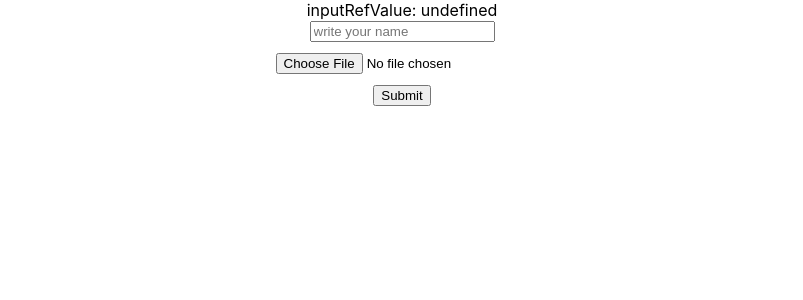
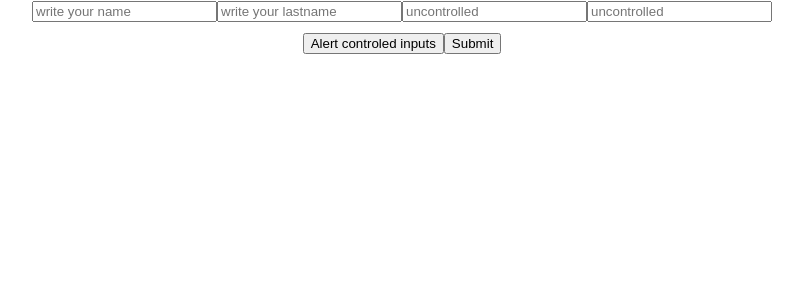
Before and after one commit to roman-toritsyn/react-studying, a React (Create React App) app: page / in a window 1280 px wide. Shown: the top 300 px of the page, without its empty margins (238-1041 px from the left). Built offline with nearby package versions, Linux system fonts and the light colour scheme.

Commit message:
uncontrolled and controlled

```diff
--- a/src/components/UncontrolledInput/UncontrolledInput.jsx
+++ b/src/components/UncontrolledInput/UncontrolledInput.jsx
@@ -1,40 +1,93 @@
-import React, { useRef, useState } from "react"
-
-// file input can not be controlled !!!
+import React, { useRef, useState, useEffect } from "react"
 
 export const UncontrolledInput = () => {
-  const [input, setInput] = useState('');
-  const inputRef = useRef(null);
+  const [inputData, setInputData] = useState({
+    name: '',
+    lastName: '',
+  })
 
-  const changeHandler = (event) => {
-    setInput(event.target.value);
+  const uncontrolledRef = useRef([])
+
+  const addInput = el => {
+    if (el && !uncontrolledRef.current.includes(el)) {
+      uncontrolledRef.current.push(el)
+    }
   }
 
-  const handleSubmit = (event) => {
+  useEffect(() =>{
+    console.log(uncontrolledRef);
+  }, [])
+
+  const changeInputHandler = (event) => {
+    if(event.target.name === 'name') {
+      setInputData({
+        name: event.target.value,
+        lastName: inputData.lastName,
+      })
+    }
+
+    if(event.target.name === 'lastName') {
+      setInputData({
+        name: inputData.name,
+        lastName: event.target.value,
+      })
+    }
+  }
+
+  const submitHandler = (event) => {
     event.preventDefault()
-    alert(input)
+
+    console.log(`uncontrolledInputOne: ${uncontrolledRef.current[0].value} uncontrolledInputTwo: ${uncontrolledRef.current[1].value}`);
+  }
+
+  const handleClick = (event) => {
+    const { name, lastName } = inputData;
+    alert(`${name} ${lastName}`)
   }
 
   return (
-    <form action="">
-      <div> inputRefValue: {`${inputRef?.current?.value}`}</div>
-
+    <form action="" onSubmit={submitHandler}>
       <input
         type="text"
-        value={input}
-        name="UserName"
-        onChange={changeHandler}
-        ref={inputRef}
+        value={inputData.name}
+        name="name"
+        onChange={changeInputHandler}
         placeholder="write your name"
         style={{marginBottom: '10px'}}
       >
       </input>
 
-      <br />
-      <input type="file" style={{marginBottom: '10px'}} />
+      <input
+        type="text"
+        value={inputData.lastName}
+        name="lastName"
+        onChange={changeInputHandler}
+        placeholder="write your lastname"
+        style={{marginBottom: '10px'}}
+      >
+      </input>
+
+      <input
+        type="text"
+        name="uncontrolledOne"
+        placeholder="uncontrolled"
+        style={{marginBottom: '10px'}}
+        ref={addInput}
+      >
+      </input>
+
+      <input
+        type="text"
+        name="uncontrolledTwo"
+        placeholder="uncontrolled"
+        style={{marginBottom: '10px'}}
+        ref={addInput}
+      >
+      </input>
 
       <br/>
-      <button onClick={handleSubmit}> Submit</button>
+      <button onClick={handleClick}> Alert controled inputs </button>
+      <button type="submit">Submit</button>
     </form>
   )
 }
```
